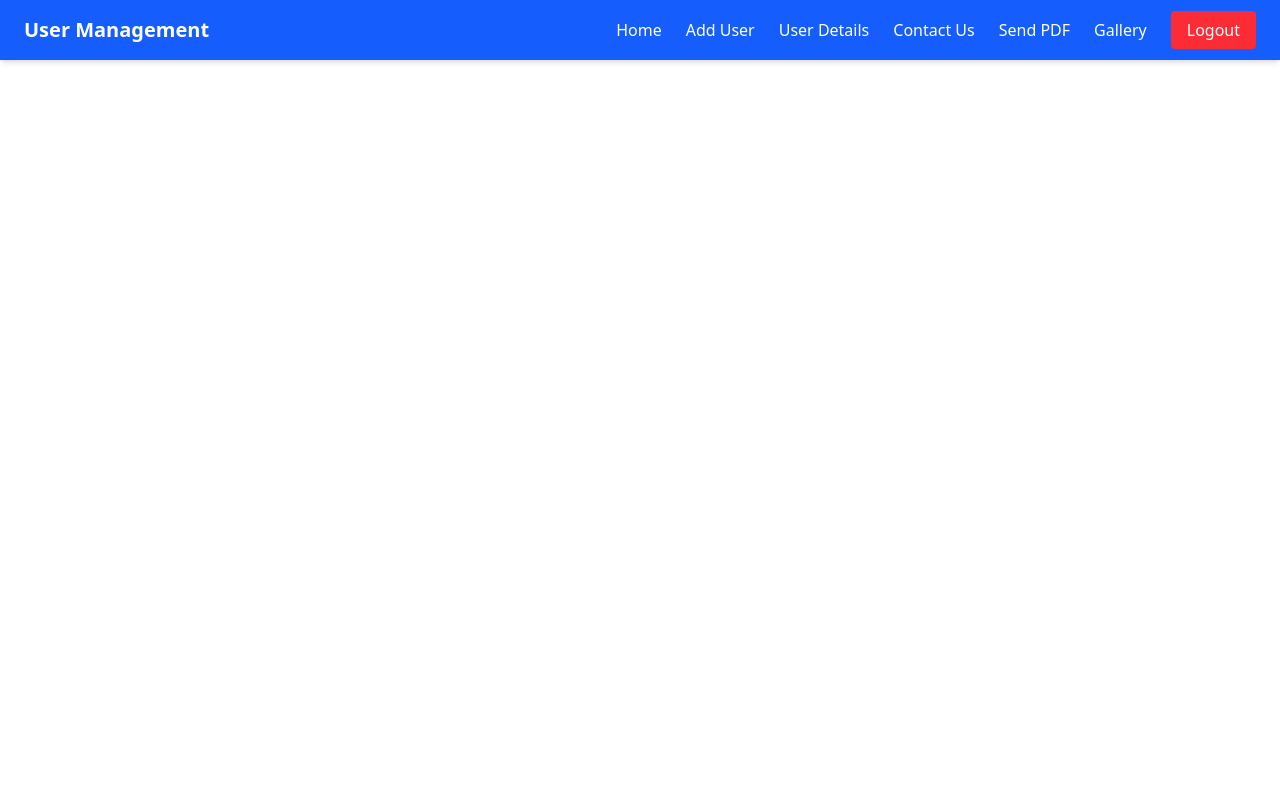
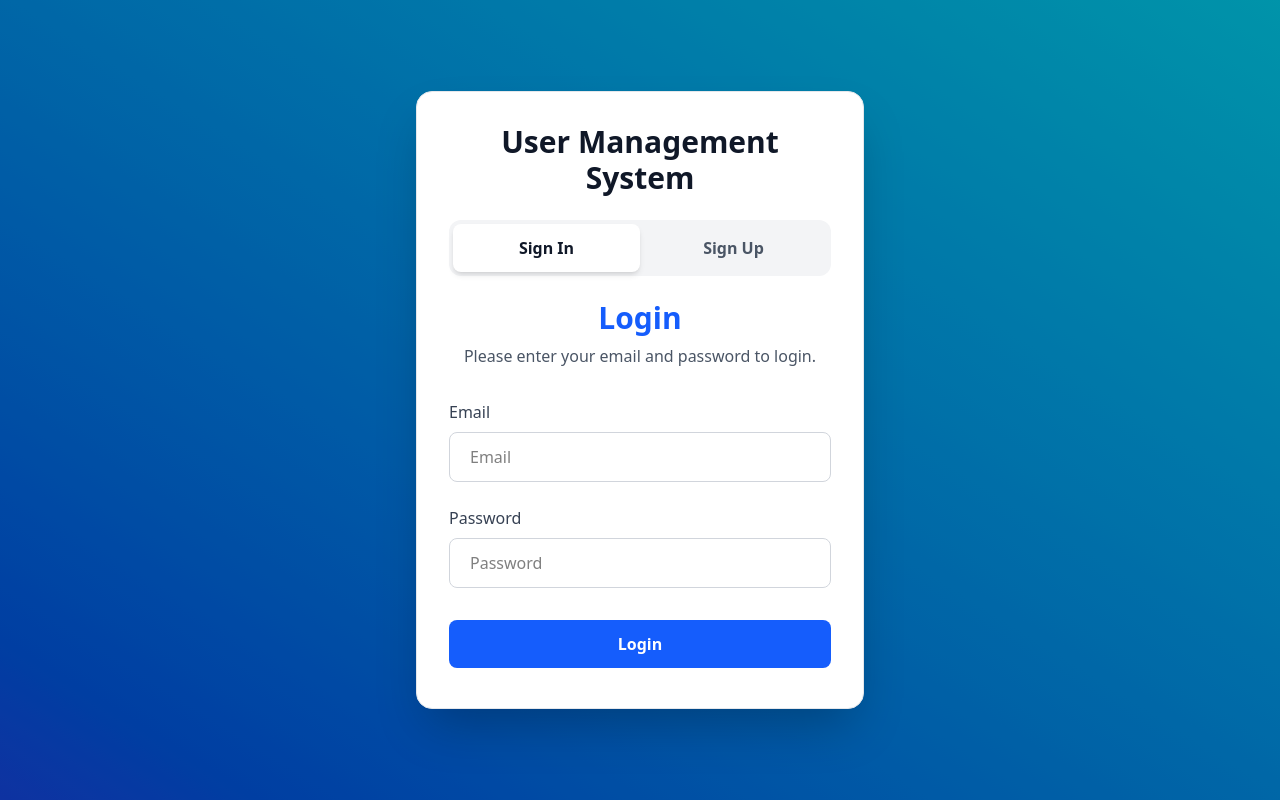
Before and after one commit to Yasintha8/user-management-system, a React (Vite) app in the folder frontend/: page /login in a window 1280 px wide. Built offline with nearby package versions, Linux system fonts and the light colour scheme.

Commit message:
update sign up tab after login

```diff
--- a/frontend/src/App.jsx
+++ b/frontend/src/App.jsx
@@ -14,7 +14,7 @@ import ProtectedRoute from './components/protectedRoute';
 function App() {
 
   const location = useLocation();
-  const showNavbar = location.pathname !== "/";
+  const showNavbar = location.pathname !== "/" && location.pathname !== "/login";
 
   return (
     <div>
@@ -23,6 +23,7 @@ function App() {
       <Routes>
         {/* Public Route */}
         <Route path="/" element={<AuthPage />} />
+        <Route path="/login" element={<AuthPage />} />
 
         {/* Protected Routes */}
         <Route path="/home" element={<ProtectedRoute><Home /></ProtectedRoute>} />
--- a/frontend/src/components/authPage.jsx
+++ b/frontend/src/components/authPage.jsx
@@ -1,25 +1,36 @@
 // src/pages/AuthPage.jsx
-import { useState } from "react";
+import { useState, useEffect } from "react";
+import { useLocation } from "react-router-dom";
 import Login from "./login";
 import Register from "./register";
 
 const AuthPage = () => {
+  const location = useLocation();
+
+  // Check location.state for default tab; fallback to login
   const [isLogin, setIsLogin] = useState(true);
 
+  useEffect(() => {
+    if (location.state?.defaultTab === "login") {
+      setIsLogin(true);
+    } else if (location.state?.defaultTab === "register") {
+      setIsLogin(false);
+    }
+  }, [location.state]);
+
   return (
-    <div className="relative min-h-screen flex items-center justify-center px-4 py-5 bg-gradient-to-tr from-blue-700 to-cyan-400	">
-  {/* Optional overlay for extra contrast */}
-  <div className="absolute inset-0 bg-black opacity-30 z-0"></div>
+    <div className="relative min-h-screen flex items-center justify-center px-4 py-5 bg-gradient-to-tr from-blue-700 to-cyan-400">
+      {/* Optional overlay for extra contrast */}
+      <div className="absolute inset-0 bg-black opacity-30 z-0"></div>
 
       {/* Card Container */}
       <div className="relative z-10 w-full max-w-md">
         <div className="bg-white rounded-2xl shadow-2xl border border-gray-200 overflow-hidden">
           {/* Header */}
           <div className="px-8 pt-8 pb-6">
-            <h1 className="text-3xl font-bold text-gray-900 text-center mb-2 tracking-tight">
-              Welcome to User Management System
+            <h1 className="text-3xl font-bold text-center mb-6 text-gray-900">
+              User Management System
             </h1>
-            <p className="text-gray-600 text-center mb-8">Easy way to manage your users</p>
 
             {/* Toggle buttons */}
             <div className="flex bg-gray-100 rounded-xl p-1 cursor-pointer">
@@ -27,8 +38,8 @@ const AuthPage = () => {
                 onClick={() => setIsLogin(true)}
                 className={`flex-1 py-3 px-5 text-base font-semibold rounded-lg transition-all duration-300 cursor-pointer ${
                   isLogin
-                    ? "bg-white text-gray-900 shadow-md cursor-pointer"
-                    : "text-gray-600 hover:text-gray-900 cursor-pointer"
+                    ? "bg-white text-gray-900 shadow-md"
+                    : "text-gray-600 hover:text-gray-900"
                 }`}
               >
                 Sign In
@@ -37,7 +48,7 @@ const AuthPage = () => {
                 onClick={() => setIsLogin(false)}
                 className={`flex-1 py-3 px-5 text-base font-semibold rounded-lg transition-all duration-300 cursor-pointer ${
                   !isLogin
-                    ? "bg-white dark:bg-gray-900 text-gray-900 dark:text-gray-100"
+                    ? "bg-white text-gray-900 shadow-md"
                     : "text-gray-600 hover:text-gray-900"
                 }`}
               >
@@ -58,5 +69,4 @@ const AuthPage = () => {
   );
 };
 
-
 export default AuthPage;
--- a/frontend/src/components/register.jsx
+++ b/frontend/src/components/register.jsx
@@ -34,7 +34,7 @@ const Register = () => {
       console.log(response.data);
       toast.success(response.data.message || "User registered successfully");
       localStorage.setItem("token", response.data.token);
-      navigate("/login");
+      navigate("/login", { state: { defaultTab: "login" } });
     } catch (error) {
       console.error(error);
       toast.error(error.response?.data?.message || "Unable to register user");
```
